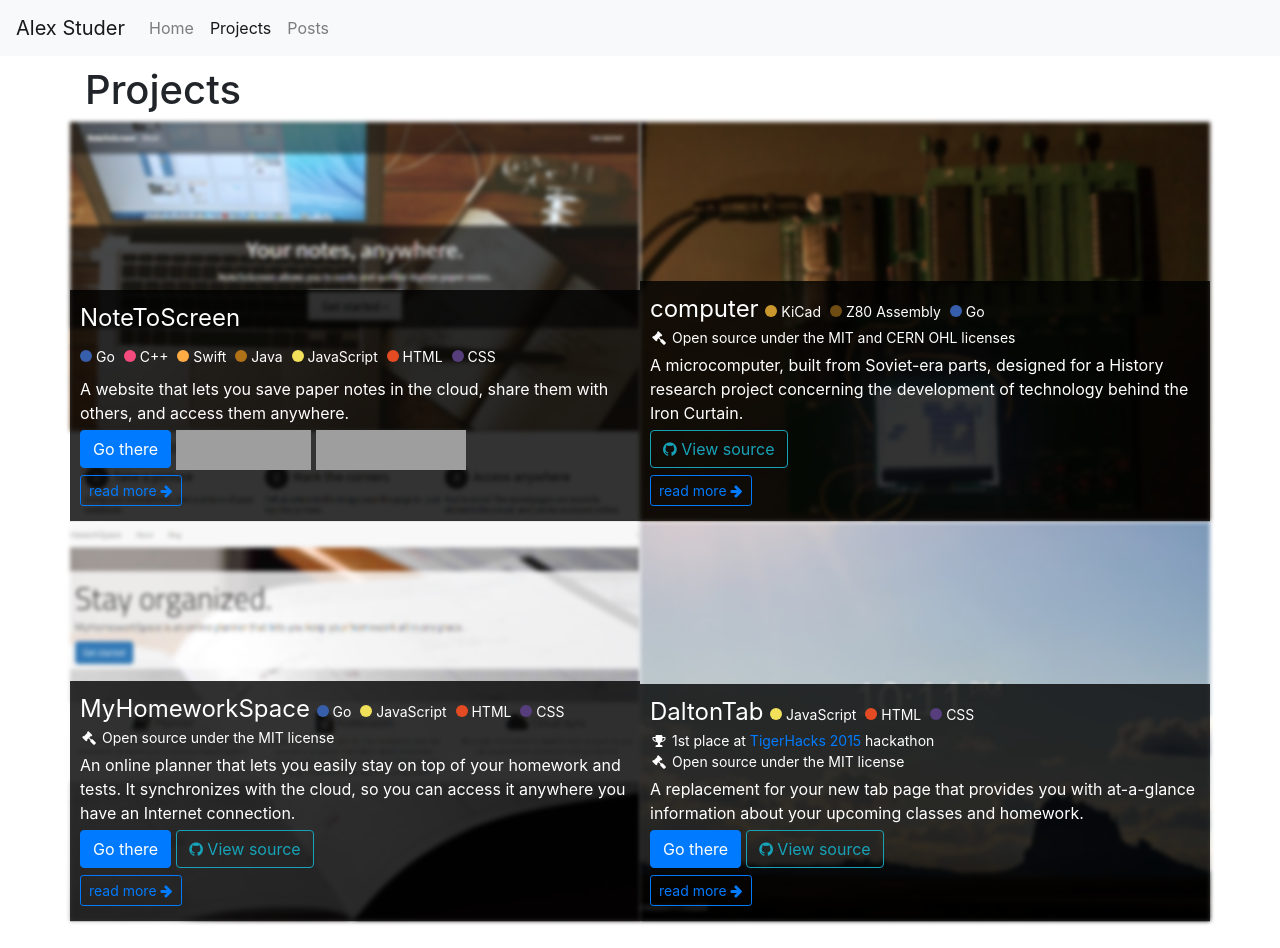
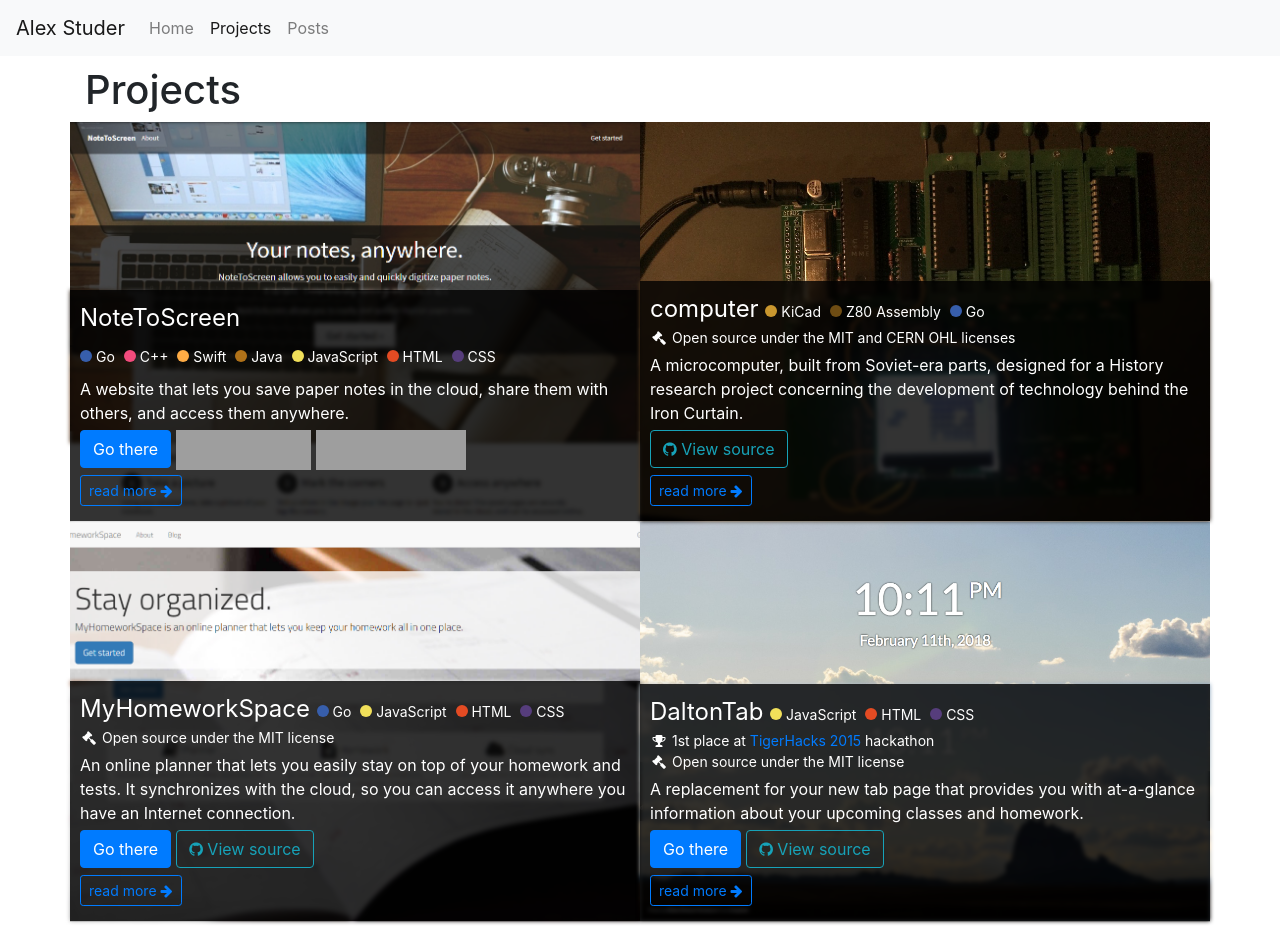
Before and after one commit to thatoddmailbox/thatoddmailbox.github.io, a Jekyll site: the page built from projects.html, in a window 1280 px wide. Shown: the top 948 px of the page. Built offline with Jekyll 4.4.1, drawn with Linux system fonts in a browser that asks for light colours; nearby versions of some CDN libraries; grey boxes are pictures that could not be loaded.

Commit message:
only apply blur effect to bottom half of projects

```diff
--- a/css/projects.css
+++ b/css/projects.css
@@ -13,10 +13,13 @@
 	background: #ddd;
 }
 .project.feature {
-	background-position: center;
+	background-position: center bottom;
 	background-size: cover;
 	height: 400px;
 	position: relative;
+}
+.project.feature.hackydaltontabthing {
+	background-position: center -100px;
 }
 
 .project.feature .blurry-background {
@@ -28,7 +31,9 @@
 	width: 100%;
 	height: 100%;
 
-	background-position: center;
+	z-index: -1;
+
+	background-position: center bottom;
 	background-size: cover;
 
 	-webkit-filter: blur(2px);
@@ -45,13 +50,16 @@
 }
 
 .project-feature-overlay {
-	background: rgba(0, 0, 0, 0.8);
 	color: white;
 	position: absolute;
 	left: 0;
 	bottom: 0;
 	width: 100%;
 	height: auto;
+	z-index: 1;
+}
+.project-feature-overlay .project-feature-overlay-info {
+	background: rgba(0, 0, 0, 0.8);
 	padding: 10px;
 	z-index: 1;
 }
--- a/projects.html
+++ b/projects.html
@@ -12,10 +12,12 @@
 		{% if project.feature != true %}
 		{% continue %}
 		{% endif %}
-		<div class="project feature col-md-6">
-			<div class="blurry-background" style="background-image: url(/img/{{ project.path | replace: "_", "" | replace: ".md", ".png" }})"></div>
+		<div class="project feature col-md-6 {% if project.name == 'DaltonTab' %}hackydaltontabthing{% endif %}" style="background-image: url(/img/{{ project.path | replace: "_", "" | replace: ".md", ".png" }})">
 			<div class="project-feature-overlay">
-				{% include project_info.html %}
+				<div class="blurry-background" style="background-image: url(/img/{{ project.path | replace: "_", "" | replace: ".md", ".png" }})"></div>
+				<div class="project-feature-overlay-info">
+					{% include project_info.html %}
+				</div>
 			</div>
 		</div>
 		{% endfor %}
```
